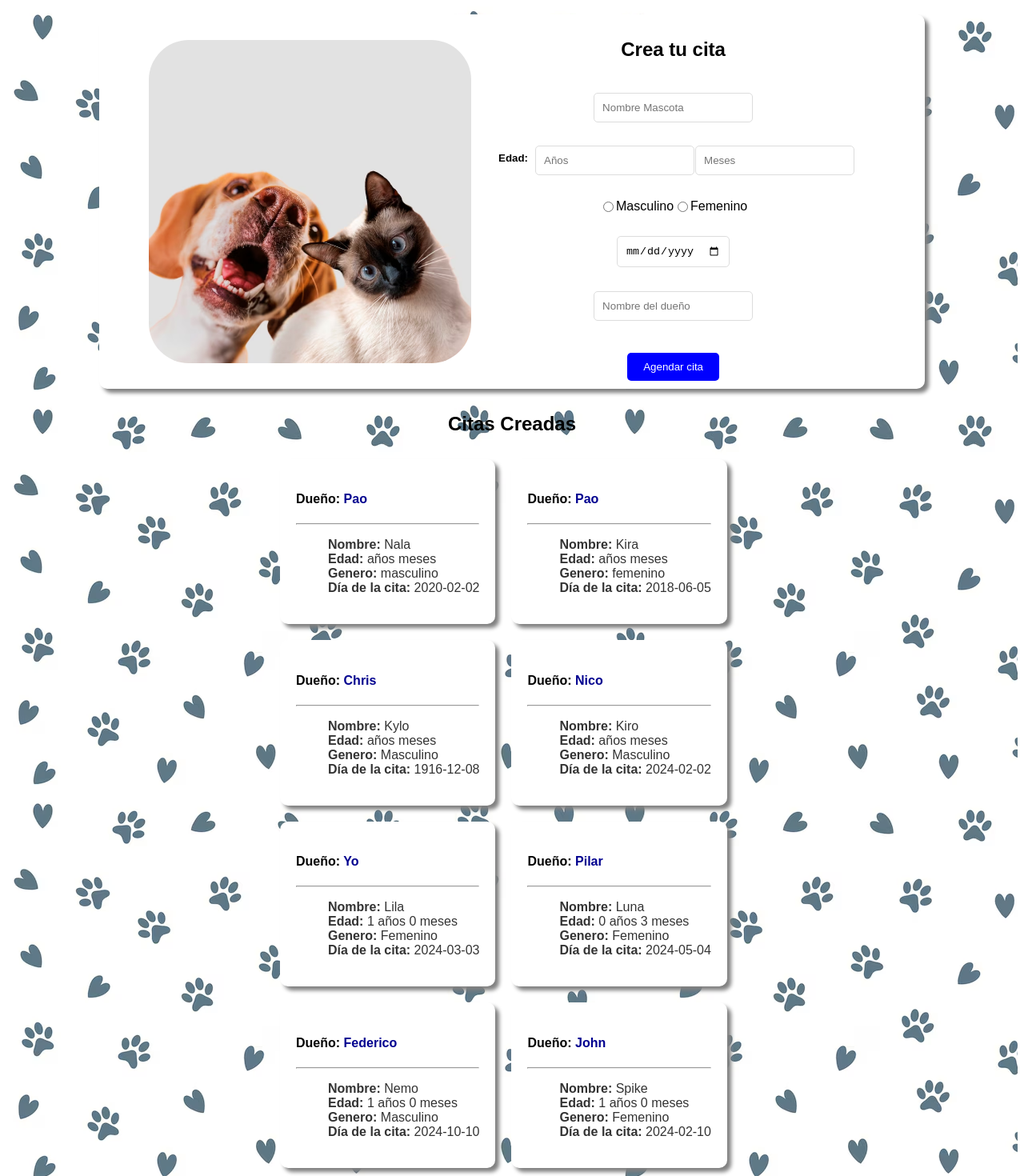
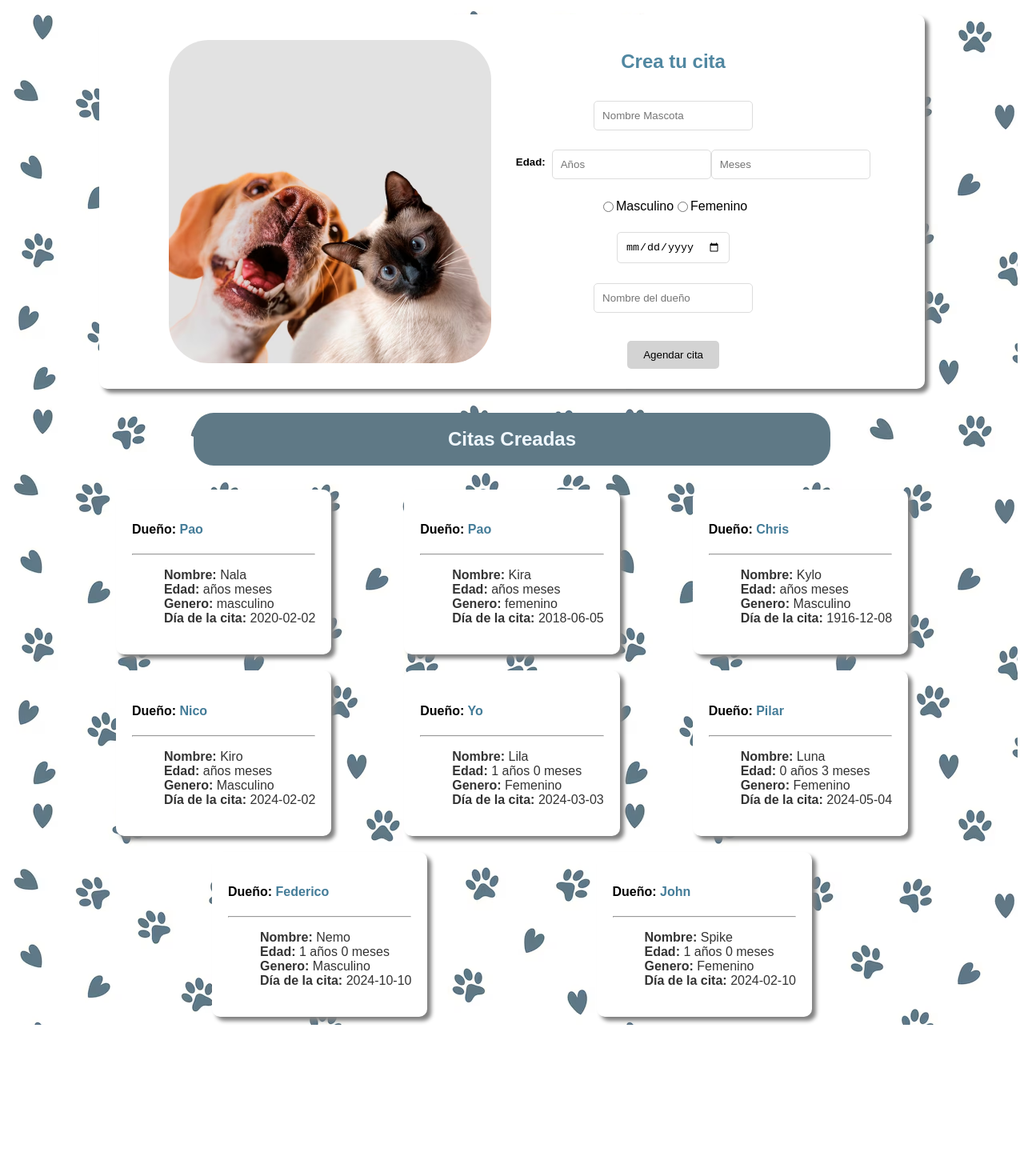
Before and after one commit to paolagll/Agenda-Mascotas, a React (Vite) app: page / in a window 1280 px wide. Shown: the top 1470 px of the page at 80% size. After the commit the page ends 1289 px from the top, so only its background shows below. Built offline with nearby package versions, Linux system fonts and the light colour scheme; data requests are answered from the project's data file.

Commit message:
estilos form y cards

```diff
--- a/src/styles.scss
+++ b/src/styles.scss
@@ -26,9 +26,12 @@
       flex-direction: column;
       align-items: center;
       height: 100%;
-      justify-content: space-between;
-      width: 50%;
+      justify-content: space-evenly;
+      width: 45%;
+    }
 
+    h1{
+      color: #5087a1;;
     }
 
     img {
@@ -80,22 +83,35 @@
       margin-top: 10px;
       border: none;
       border-radius: 5px;
-      background-color: blue;
-      color: white;
+      background-color: #d3d3d3;
+      color: black;
       transition: 0.3s all ease-in-out;
 
       &:hover {
-        background-color: aqua;
-        color: black;
+        background-color: #447c98;
+        color: white;
         cursor: pointer;
       }
     }
   }
 
+  h2{
+    background-color: #5f7986;
+    padding: 19px;
+    border-radius: 25px;
+    width: 60%;
+    text-align: center;
+    color: aliceblue;
+  }
+
   .section {
-    width: 600px;
+    width: 90vw;
     display: flex;
-    flex-flow: wrap;
+    flex-wrap: wrap;
+    justify-content: space-evenly;
+    align-items: center;
+
+
 
     .registration-card {
       background-color: white;
@@ -107,7 +123,7 @@
       max-width: max-content;
 
       h4 {
-        color: rgb(1, 1, 143);
+        color:#447c98;
 
         strong {
           color: black;
```
